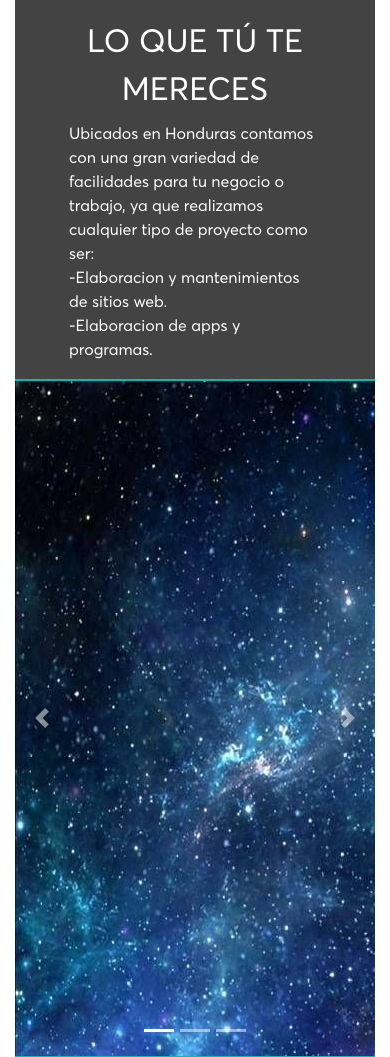
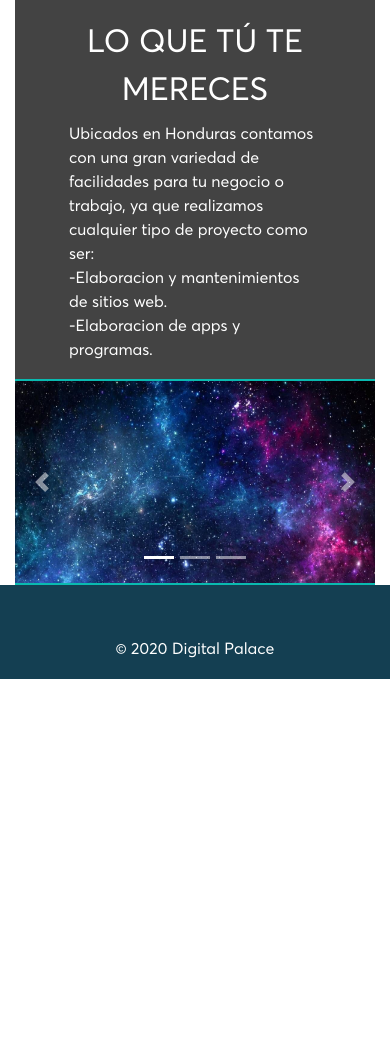
Before and after one commit to Ziliesar/digitalpalace, a PHP site: page / in a window 390 px wide. Shown: the part 1310-2367 px from the top of the page. After the commit the page ends 1989 px from the top, so only its background shows below. Run offline with PHP 8.4, Linux system fonts and the light colour scheme; some libraries are stand-ins or nearby versions.

Commit message:
carrusel responsive

```diff
--- a/index.php
+++ b/index.php
@@ -75,13 +75,13 @@
         <!-- contenedor de slider -->
         <div class="carousel-inner">
             <div class="carousel-item active">
-                <img src="img/universo.jpg" alt="1" >
+                <img src="img/universo.jpg" alt="1" style="width:100%">
             </div>
             <div class="carousel-item">
-                <img src="img/universo.jpg" alt="2" >
+                <img src="img/universo.jpg" alt="2" style="width:100%">
             </div>
             <div class="carousel-item">
-                <img src="img/universo.jpg" alt="3">
+                <img src="img/universo.jpg" alt="3" style="width:100%">
             </div>
         </div>
 
```
